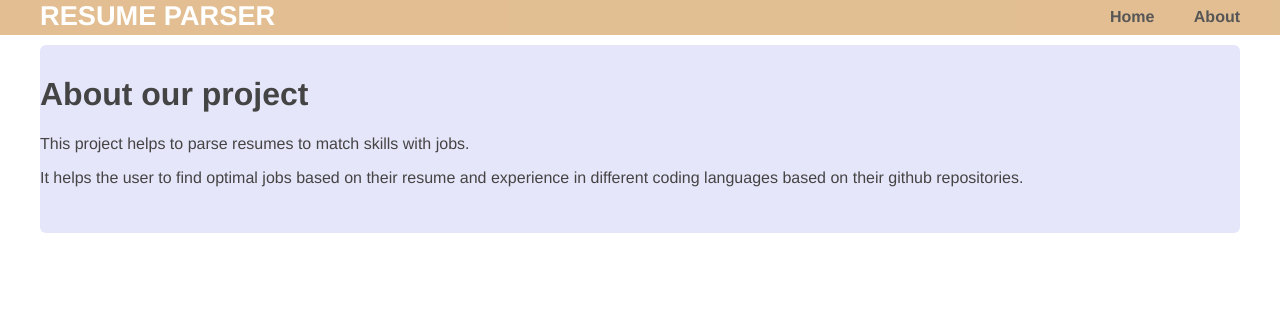
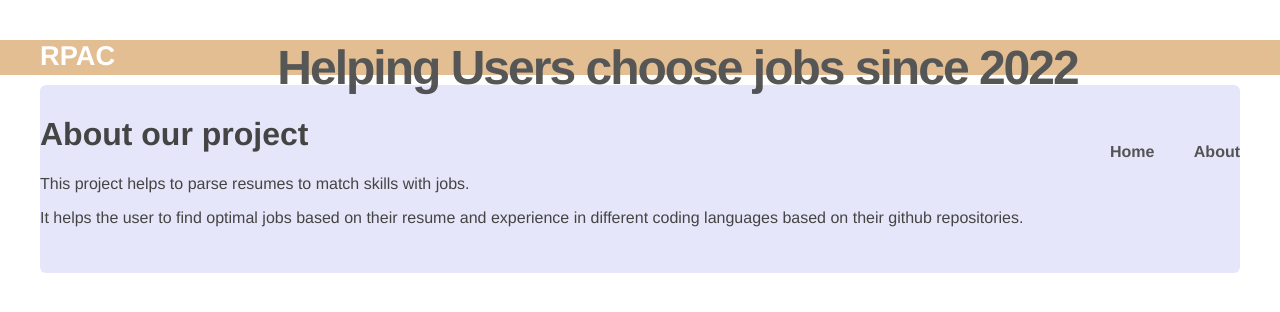
Before and after one commit to joshianirudh/ResumeParser-Classifier, a Flask app: page /about/ in a window 1280 px wide. Shown: the top 312 px of the page. Run offline with Flask 2, Linux system fonts and the light colour scheme.

Commit message:
Update layout.html

```diff
--- a/WEB-APP/templates/layout.html
+++ b/WEB-APP/templates/layout.html
@@ -1,13 +1,14 @@
 <!DOCTYPE html>
 <html>
     <head>
-        <title>Flask app</title>
+        <title>RPAC</title>
         <link rel="stylesheet" href="{{ url_for('static', filename='css/main.css') }}">
       </head>
   <body>
     <header>
       <div class="container">
-        <h1 class="logo">RESUME PARSER</h1>
+        <h1 class="logo">RPAC</h1>
+        <h2 class="logo">Helping Users choose jobs since 2022</h2>
         <strong><nav>
           <ul class="menu">
             <li><a href="{{ url_for('home') }}">Home</a></li>
```
